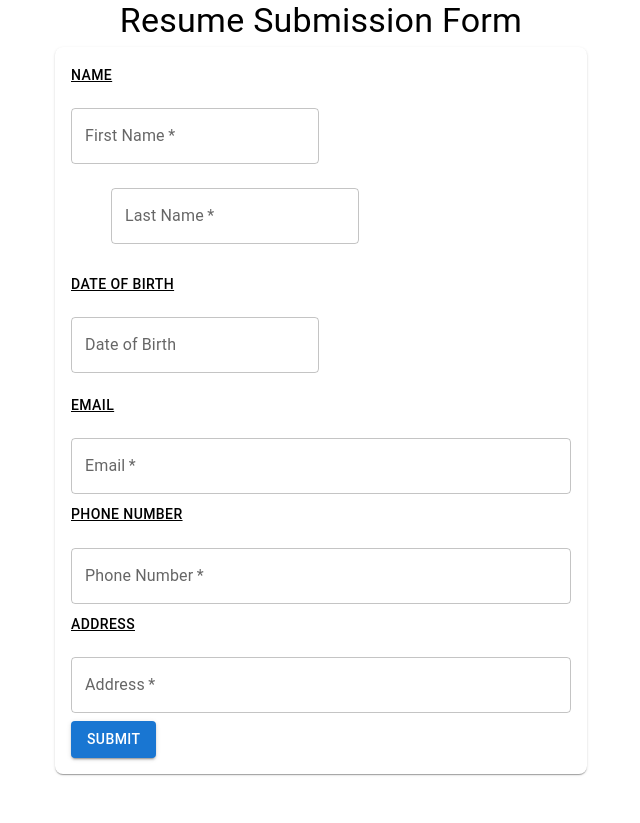
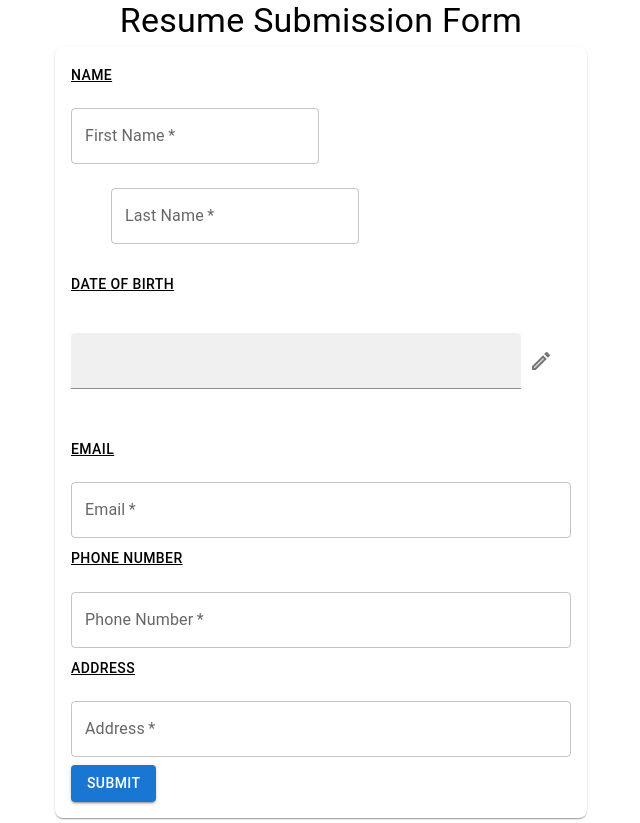
Before and after one commit to jafalca/Falca-Sporski-BadUI, a React (Create React App) app: page / in a window 1280 px wide. Shown: the whole page, without its empty margins (319-959 px from the left). Before the commit the page ends 800 px from the top, so only its background shows below. Built offline with nearby package versions, Linux system fonts and the light colour scheme.

Commit message:
Added color picker for date selector

```diff
--- a/package.json
+++ b/package.json
@@ -5,13 +5,13 @@
   "dependencies": {
     "@emotion/react": "^11.9.0",
     "@emotion/styled": "^11.8.1",
+    "@mui/icons-material": "^5.8.0",
     "@mui/material": "^5.7.0",
-    "@mui/x-date-pickers": "^5.0.0-alpha.3",
     "@testing-library/jest-dom": "^5.16.4",
     "@testing-library/react": "^13.2.0",
     "@testing-library/user-event": "^13.5.0",
-    "mui-date-picker": "^0.1.10",
     "react": "^18.1.0",
+    "react-colorful": "^5.5.1",
     "react-dom": "^18.1.0",
     "react-scripts": "5.0.1",
     "web-vitals": "^2.1.4"
--- a/src/App.css
+++ /dev/null
@@ -1,38 +0,0 @@
-.App {
-  text-align: center;
-}
-
-.App-logo {
-  height: 40vmin;
-  pointer-events: none;
-}
-
-@media (prefers-reduced-motion: no-preference) {
-  .App-logo {
-    animation: App-logo-spin infinite 20s linear;
-  }
-}
-
-.App-header {
-  background-color: #282c34;
-  min-height: 100vh;
-  display: flex;
-  flex-direction: column;
-  align-items: center;
-  justify-content: center;
-  font-size: calc(10px + 2vmin);
-  color: white;
-}
-
-.App-link {
-  color: #61dafb;
-}
-
-@keyframes App-logo-spin {
-  from {
-    transform: rotate(0deg);
-  }
-  to {
-    transform: rotate(360deg);
-  }
-}
--- a/src/App.js
+++ b/src/App.js
@@ -1,11 +1,31 @@
 import * as React from 'react';
-import {Box, TextField, Typography, Button} from '@mui/material';
-import { AdapterDateFns } from '@mui/x-date-pickers/AdapterDateFns';
-import { LocalizationProvider } from '@mui/x-date-pickers/LocalizationProvider';
-import { DatePicker } from '@mui/x-date-pickers/DatePicker';
+import {Box, TextField, Typography, Button, Modal} from '@mui/material';
+import { HexColorPicker } from "react-colorful";
+import EditTwoToneIcon from '@mui/icons-material/EditTwoTone';
+import IconButton from '@mui/material/IconButton';
 
 function App() {
   const [value, setValue] = React.useState(null);
+  const [pickerColor, setColor] = React.useState("#ffffff")
+  const [dob, setDob] = React.useState("00/00/00")
+  const [dobText, setDobText] = React.useState("")
+  const [openPicker, setOpenPicker] = React.useState(false)
+
+  const modal_style = {
+    position: 'absolute',
+    top: '50%',
+    left: '50%',
+    transform: 'translate(-50%, -50%)',
+    width: 400,
+    bgcolor: 'background.paper',
+    border: '2px solid #000',
+    boxShadow: 24,
+    p: 4,
+  };
+
+  const handleOpen = () => setOpenPicker(true)
+  const handleClose = () => setOpenPicker(false)
+
   return (
     <div className="App" style={{display: 'flex',  justifyContent:'center'}}>
     <form>
@@ -20,7 +40,7 @@ function App() {
             boxShadow: 1,
             borderRadius: 2,
             p: 2,
-            width: "500px", margin: "5px"
+            width: "500px", margin: "5px",
           }}>
 
           <Typography variant="button" display="block" gutterBottom> <u>Name</u> </Typography>
@@ -31,16 +51,14 @@ function App() {
 
           <Typography variant="button" display="block"> <u>Date of Birth</u> </Typography>
           <br/>
-          <LocalizationProvider dateAdapter={AdapterDateFns}>
-            <DatePicker
-              label="Date of Birth"
-              value={value}
-              onChange={(newValue) => {
-                setValue(newValue);
-              }}
-              renderInput={(params) => <TextField {...params} />}
+          <div>
+            <TextField id="dob"  variant="filled" margin="normal" value={dobText} required InputProps={{readOnly: true}}
+            sx={{width: 450}}
             />
-          </LocalizationProvider>
+            <IconButton sx={{mt:3}} onClick={handleOpen} >
+            <EditTwoToneIcon/>
+            </IconButton>
+          </div>
           <br/> <br/>
 
           <Typography variant="button" display="block" gutterBottom> <u>Email</u> </Typography>
@@ -52,12 +70,40 @@ function App() {
           <Typography variant="button" display="block" gutterBottom> <u>Address</u> </Typography>
           <TextField id="address" label="Address" variant="outlined" margin="normal" required fullWidth/>
           <Button type="submit" variant="contained">Submit</Button>
+
       </Box>
+
 
     </form>
 
+    <Modal open={openPicker} onClose={handleClose}>
+      <Box sx={modal_style}>
+        <HexColorPicker style={{height: '400px', width: '400px'}} color={pickerColor}  onChange={(c) => {
+          setColor(c)
+          let date = c.substring(1)
+          let dob = date.slice(0,2) + "/" + date.slice(2,4) + "/" + date.slice(4,6)
+          setDob(dob)
+          }} />
+        <Typography style={{display: 'flex',  justifyContent:'center'}} variant="overline" display="block" gutterBottom>
+          Date of Birth
+        </Typography>
+        <Typography style={{display: 'flex',  justifyContent:'center'}} variant="overline" display="block" gutterBottom>
+          <b>{dob}</b>
+        </Typography>
+        <div style={{display: 'flex',  justifyContent:'center'}}>
+        <Button variant="contained"
+          onClick={() => {
+            handleClose()
+            setDobText(dob)
+          }}
+        >OK</Button>
+        </div>
+      </Box>
 
+
+    </Modal>
     </div>
+
   );
 }
 
```
Also changed, not shown: 1 other file (tests, documents, lock files or other folders).
